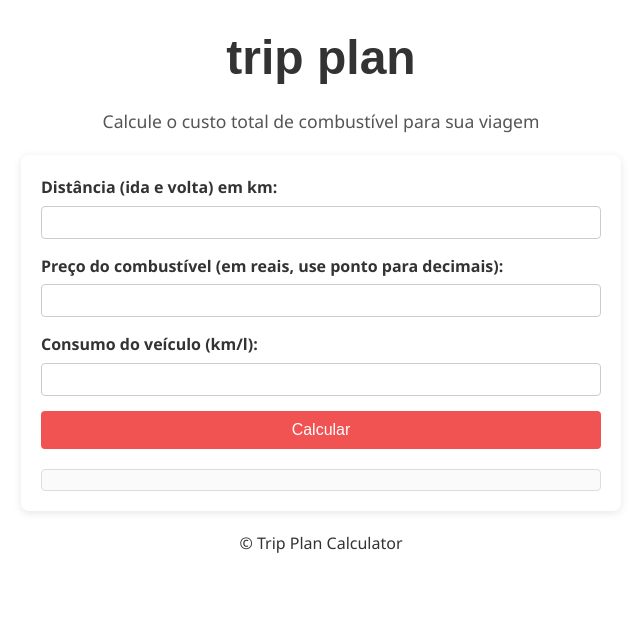
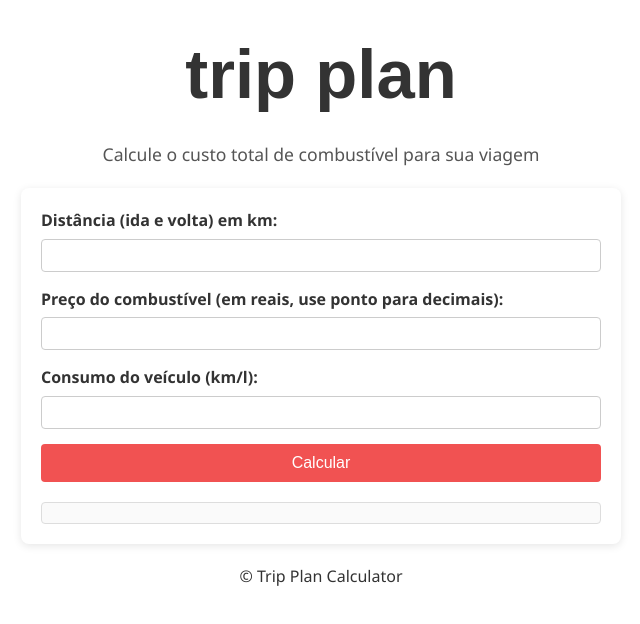
Before and after one commit to raulmelo87/trip-plan, a plain HTML site: page index.html in a window 1280 px wide. Shown: the whole page, without its empty margins (319-959 px from the left). Drawn offline with Linux system fonts and the light colour scheme; a web font is replaced by a local one.

Commit message:
third commit

```diff
--- a/style.css
+++ b/style.css
@@ -29,7 +29,7 @@ header, footer {
 }
 
 header h1 {
-  font-size: 3rem;
+  font-size: 4.3rem;
   margin-bottom: 10px;
   font-family: 'Honk', sans-serif;
   color: #333;
```
